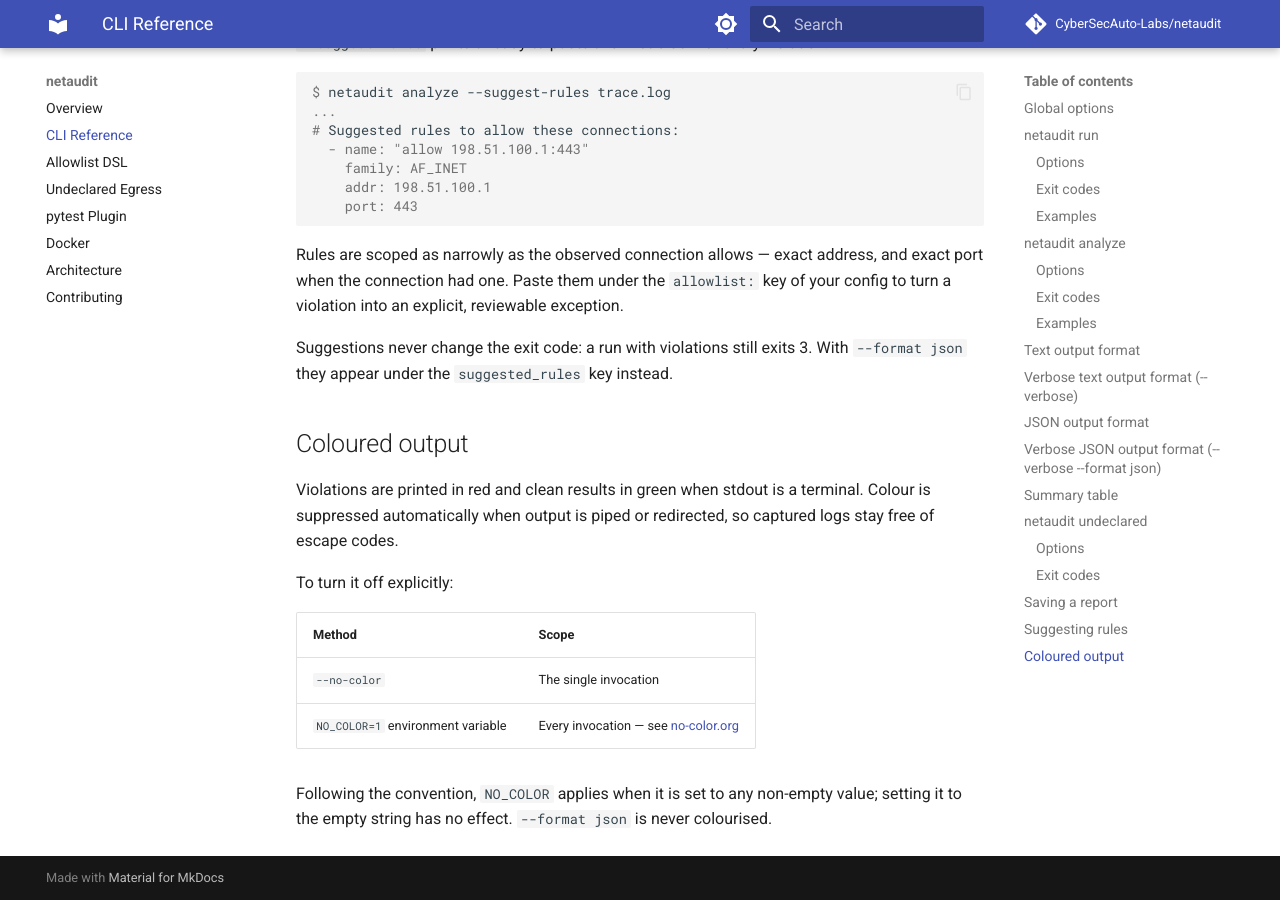
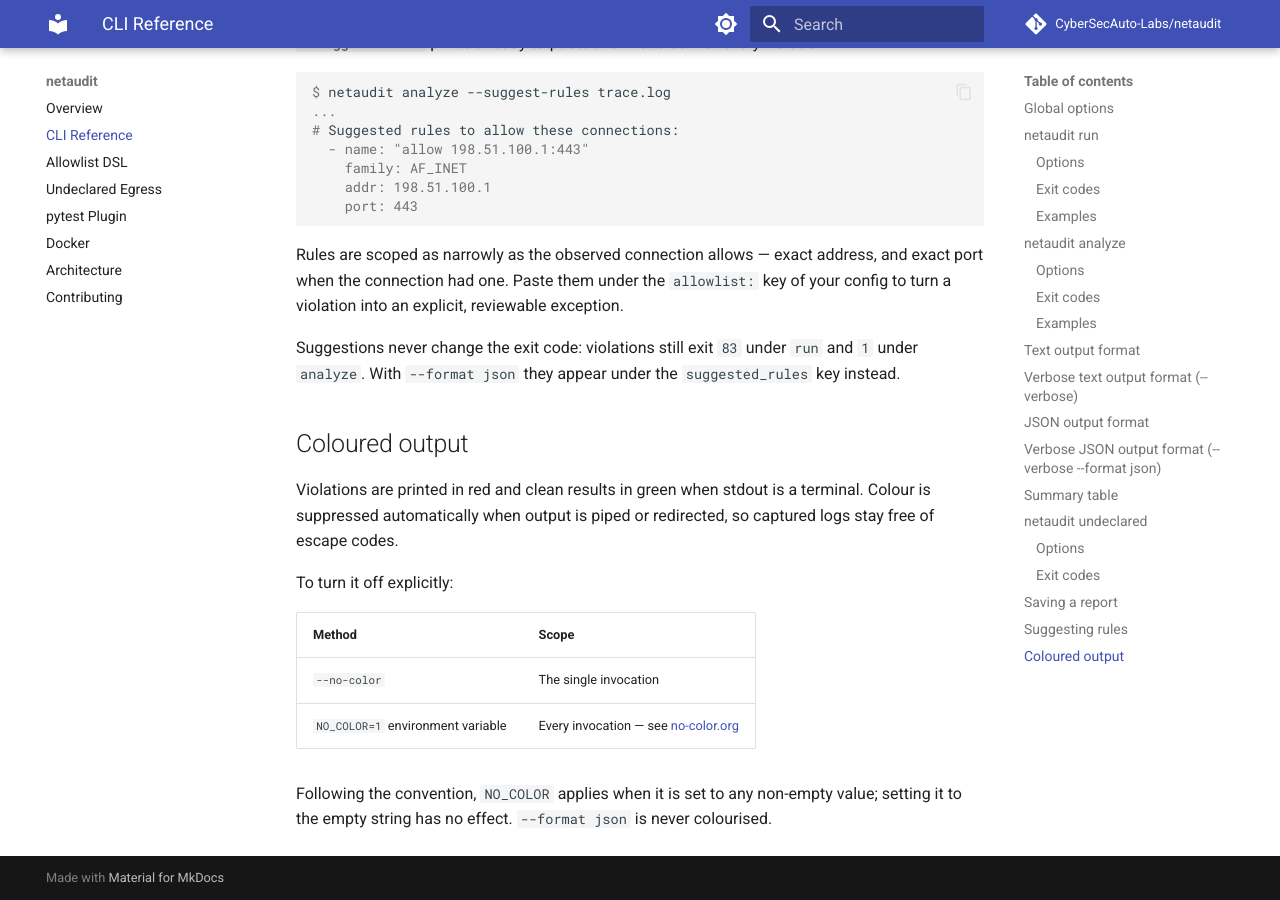
Before and after one commit to CyberSecAuto-Labs/netaudit, an MkDocs documentation site: the page built from docs/cli-reference.md, in a window 1280 px wide and 900 px high, scrolled down 6679 px. Built offline with MkDocs 1.6.1 and Material for MkDocs 9.7.7, drawn with Linux system fonts in a browser that asks for light colours; comment, search, counter and statistics services are not loaded.

Commit message:
docs: correct the exit codes left at their pre-reservation values

```diff
--- a/docs/cli-reference.md
+++ b/docs/cli-reference.md
@@ -287,8 +287,8 @@ Rules are scoped as narrowly as the observed connection allows — exact address
 exact port when the connection had one. Paste them under the `allowlist:` key of your
 config to turn a violation into an explicit, reviewable exception.
 
-Suggestions never change the exit code: a run with violations still exits 3.
-With `--format json` they appear under the `suggested_rules` key instead.
+Suggestions never change the exit code: violations still exit `83` under `run` and `1`
+under `analyze`. With `--format json` they appear under the `suggested_rules` key instead.
 
 ## Coloured output
 
```
Also changed, not shown: 1 other file.
